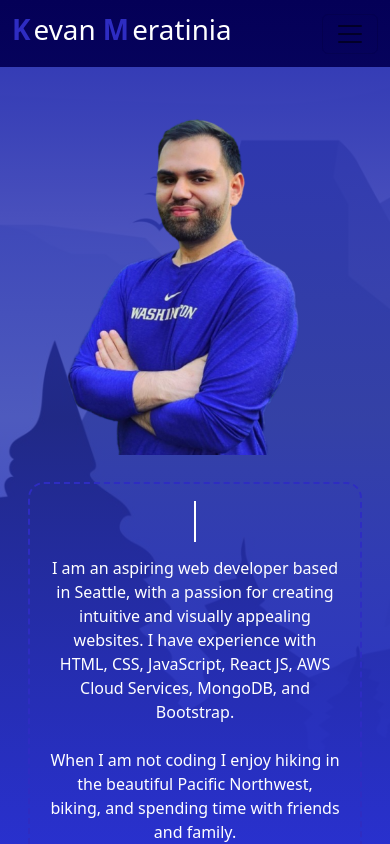
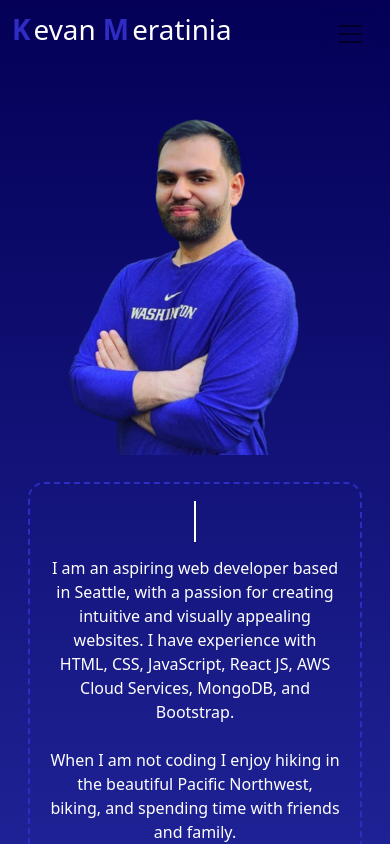
Before and after one commit to kbmportfolio/portfolio, a React (Create React App) app: page / in a window 390 px wide. Shown: the top 844 px of the page. Built offline with nearby package versions, Linux system fonts and the light colour scheme.

Commit message:
removed bg from mobile view

```diff
--- a/src/index.css
+++ b/src/index.css
@@ -264,6 +264,21 @@ label {
 
   }
 
+  .containerimg {
+    border-radius: 1rem;
+    background-size: cover;
+    background-image: none;
+    /* background-image: linear-gradient( #2b32b2c4, #2b32b2 ), url('./mountain.jpg') ; */
+    /* background: url("../images/bg-registration-form-7.jpg") ;
+    background-size: cover;
+    background-position: 1000px; */
+
+    /* border: 2px dashed rgb(0, 132, 255); */
+    /* border-radius: 1rem; */
+
+    /* background: linear-gradient(to right, #0f35ce, #000046); */
+
+  }
 
 .form-wrapper {
 
```
